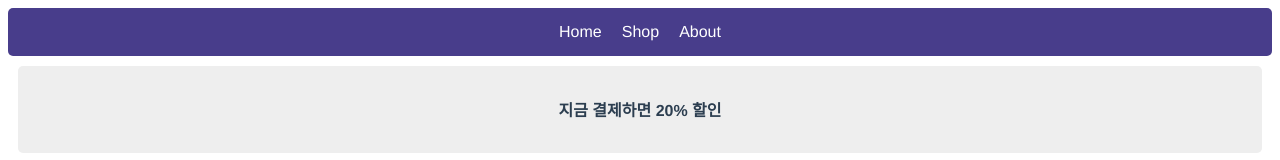
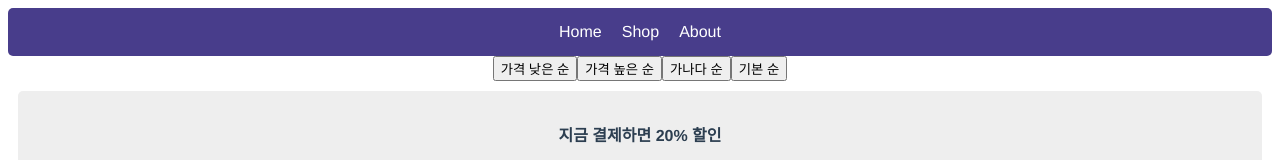
Before and after one commit to gogxxri/VueDongsan, a Vue app: page / in a window 1280 px wide. Shown: the top 160 px of the page. Built offline with nearby package versions, Linux system fonts and the light colour scheme.

Commit message:
상품정렬기능과 데이터 원본 보존

```diff
--- a/src/App.vue
+++ b/src/App.vue
@@ -3,11 +3,13 @@
     <div class="menu">
       <a v-for="(nav, i) in menuItems" :key="i">{{ nav }}</a>
     </div>
-
+    <button @click="priceSort()">가격 낮은 순</button>
+    <button @click="priceHighSort()">가격 높은 순</button>
+    <button @click="nameSort()">가나다 순</button>
+    <button @click="sortBack()">기본 순</button>
     <DiscountBanner />
 
     <InfoCard v-for="(room) in onerooms" :key="room.id" @openModal="modalOpen=true; selectedID=$event" :room="room" @increase="increase"/>
-
     <Transition name="fade">
       <DetailModal
         :onerooms="onerooms" :selectedID="selectedID" :modalOpen="modalOpen" @closeModal="closeModal"
@@ -26,6 +28,7 @@ export default {
   name: 'App',
   data() {
     return {
+      originOnerooms : [...onerooms], // 원본 데이터 유지
       selectedID: null,
       onerooms,
       menuItems: ['Home', 'Shop', 'About'],
@@ -46,6 +49,27 @@ export default {
     closeModal() {
       this.modalOpen = false;
     },
+    priceSort() {
+      this.onerooms.sort(function(a, b){
+        return a.price-b.price;
+      });
+    },
+    priceHighSort(){
+      this.onerooms.sort(function(a,b){
+        return b.price-a.price;
+      })
+    },
+    nameSort(){
+      this.onerooms.sort(function(a,b){
+        if(a.title < b.title)
+        return -1;
+      })
+    },
+    sortBack() {
+      // this.onerooms = this.originOnerooms; // array를 등호로 넣으면 왼쪽 오른쪽 값을 공유하게 됨
+      this.onerooms = [...this.originOnerooms] // 그래서 카피본을 만들어 넣어야함
+    }
+
   },
   components: {
     DetailModal,
```
